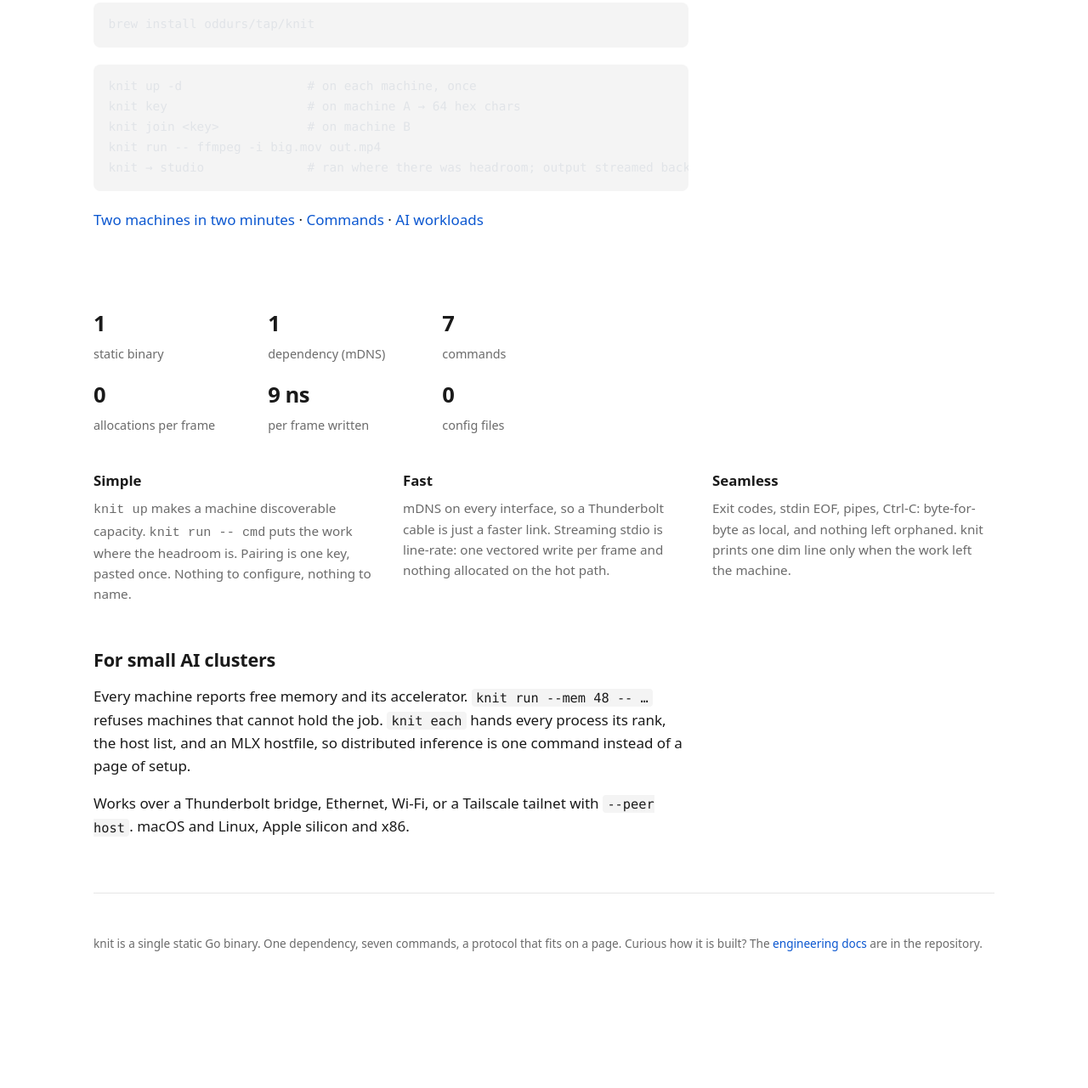
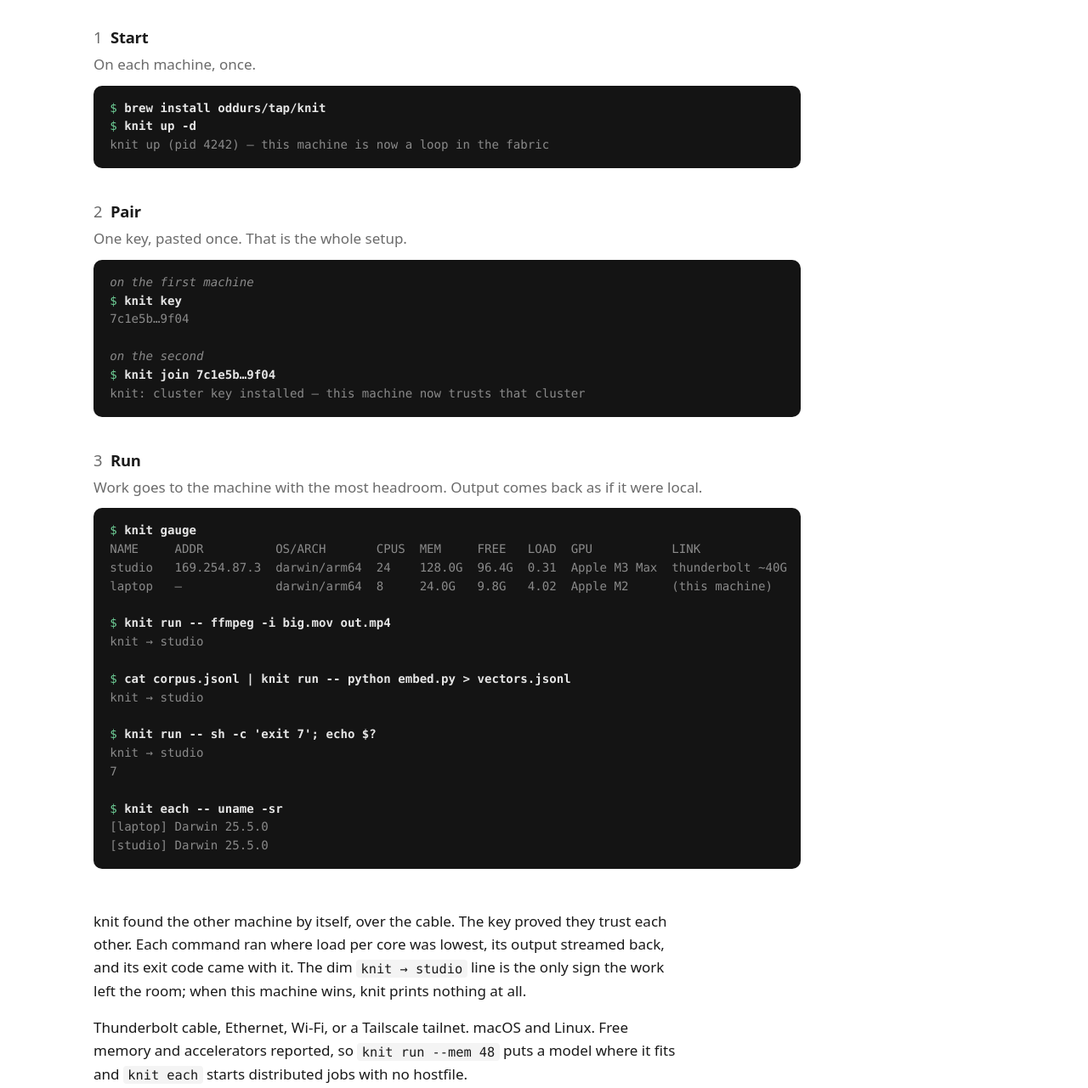
Before and after one commit to oddurs/knit, an Astro site in the folder site/: page / in a window 1280 px wide. Shown: the part 277-1558 px from the top of the page at 85% size. Before the commit the page ends 1430 px from the top, so only its background shows below. Built offline with nearby package versions, Linux system fonts and the light colour scheme; Astro itself is replaced by a stand-in of ours.

Commit message:
docs site: landing page is the terminal session — start, pair, run
Three annotated terminal blocks carry the whole idea: install and start,
paste one key, then run commands that land where there is headroom with
output and exit codes coming back as if local. A short paragraph explains
what happened. No highlighter, no script: a 20-line component marks
commands, notes, and output.

```diff
--- /dev/null
+++ b/site/src/components/Term.astro
@@ -0,0 +1,15 @@
+---
+// Term renders a terminal transcript. Lines starting with "$ " are commands,
+// "# " are comments, everything else is output. No highlighter, no script.
+const { lines } = Astro.props;
+const rows = lines.trim().split('\n').map((l) => {
+  if (l.startsWith('$ ')) return { kind: 'cmd', text: l.slice(2) };
+  if (l.startsWith('# ')) return { kind: 'note', text: l.slice(2) };
+  return { kind: 'out', text: l };
+});
+---
+<pre class="term">{rows.map((r) =>
+  r.kind === 'cmd' ? <span class="cmd"><span class="ps">$ </span>{r.text}{'\n'}</span>
+  : r.kind === 'note' ? <span class="note">{r.text}{'\n'}</span>
+  : <span class="out">{r.text}{'\n'}</span>
+)}</pre>
--- a/site/src/pages/index.astro
+++ b/site/src/pages/index.astro
@@ -1,54 +1,73 @@
 ---
 import Base from '../layouts/Base.astro';
-import { Code } from 'astro:components';
+import Term from '../components/Term.astro';
 const base = import.meta.env.BASE_URL;
-const install = `brew install oddurs/tap/knit`;
-const quick = `knit up -d                 # on each machine, once
-knit key                   # on machine A → 64 hex chars
-knit join <key>            # on machine B
-knit run -- ffmpeg -i big.mov out.mp4
-knit → studio              # ran where there was headroom; output streamed back`;
 ---
 <Base>
   <section class="hero">
     <h1>knit</h1>
-    <p class="tag">Weave your machines into one fabric. Zero config, one binary, and commands that behave as if they ran here.</p>
-    <Code code={install} lang="sh" themes={{ light: 'github-light', dark: 'github-dark' }} />
-    <Code code={quick} lang="sh" themes={{ light: 'github-light', dark: 'github-dark' }} />
-    <p>
-      <a href={`${base}docs/getting-started/quickstart/`}>Two machines in two minutes</a> ·
-      <a href={`${base}docs/reference/commands/`}>Commands</a> ·
-      <a href={`${base}docs/guides/ai-workloads/`}>AI workloads</a>
-    </p>
+    <p class="tag">Share hardware with the machines around you. One binary, no configuration, and commands that behave exactly as if they ran here.</p>
   </section>
 
-  <section class="facts">
-    <div><b>1</b><span>static binary</span></div>
-    <div><b>1</b><span>dependency (mDNS)</span></div>
-    <div><b>7</b><span>commands</span></div>
-    <div><b>0</b><span>allocations per frame</span></div>
-    <div><b>9 ns</b><span>per frame written</span></div>
-    <div><b>0</b><span>config files</span></div>
-  </section>
+  <section class="demo">
+    <div class="step">
+      <h2><span>1</span>Start</h2>
+      <p>On each machine, once.</p>
+      <Term lines={`
+$ brew install oddurs/tap/knit
+$ knit up -d
+knit up (pid 4242) — this machine is now a loop in the fabric
+`} />
+    </div>
 
-  <section class="pillars">
-    <div>
-      <h3>Simple</h3>
-      <p><code>knit up</code> makes a machine discoverable capacity. <code>knit run -- cmd</code> puts the work where the headroom is. Pairing is one key, pasted once. Nothing to configure, nothing to name.</p>
+    <div class="step">
+      <h2><span>2</span>Pair</h2>
+      <p>One key, pasted once. That is the whole setup.</p>
+      <Term lines={`
+# on the first machine
+$ knit key
+7c1e5b…9f04
+
+# on the second
+$ knit join 7c1e5b…9f04
+knit: cluster key installed — this machine now trusts that cluster
+`} />
     </div>
-    <div>
-      <h3>Fast</h3>
-      <p>mDNS on every interface, so a Thunderbolt cable is just a faster link. Streaming stdio is line-rate: one vectored write per frame and nothing allocated on the hot path.</p>
-    </div>
-    <div>
-      <h3>Seamless</h3>
-      <p>Exit codes, stdin EOF, pipes, Ctrl-C: byte-for-byte as local, and nothing left orphaned. knit prints one dim line only when the work left the machine.</p>
+
+    <div class="step">
+      <h2><span>3</span>Run</h2>
+      <p>Work goes to the machine with the most headroom. Output comes back as if it were local.</p>
+      <Term lines={`
+$ knit gauge
+NAME     ADDR          OS/ARCH       CPUS  MEM     FREE   LOAD  GPU           LINK
+studio   169.254.87.3  darwin/arm64  24    128.0G  96.4G  0.31  Apple M3 Max  thunderbolt ~40G
+laptop   —             darwin/arm64  8     24.0G   9.8G   4.02  Apple M2      (this machine)
+
+$ knit run -- ffmpeg -i big.mov out.mp4
+knit → studio
+
+$ cat corpus.jsonl | knit run -- python embed.py > vectors.jsonl
+knit → studio
+
+$ knit run -- sh -c 'exit 7'; echo $?
+knit → studio
+7
+
+$ knit each -- uname -sr
+[laptop] Darwin 25.5.0
+[studio] Darwin 25.5.0
+`} />
     </div>
   </section>
 
-  <section class="prose">
-    <h2>For small AI clusters</h2>
-    <p>Every machine reports free memory and its accelerator. <code>knit run --mem 48 -- …</code> refuses machines that cannot hold the job. <code>knit each</code> hands every process its rank, the host list, and an MLX hostfile, so distributed inference is one command instead of a page of setup.</p>
-    <p>Works over a Thunderbolt bridge, Ethernet, Wi-Fi, or a Tailscale tailnet with <code>--peer host</code>. macOS and Linux, Apple silicon and x86.</p>
+  <section class="explain">
+    <p>knit found the other machine by itself, over the cable. The key proved they trust each other. Each command ran where load per core was lowest, its output streamed back, and its exit code came with it. The dim <code>knit → studio</code> line is the only sign the work left the room; when this machine wins, knit prints nothing at all.</p>
+    <p>Thunderbolt cable, Ethernet, Wi-Fi, or a Tailscale tailnet. macOS and Linux. Free memory and accelerators reported, so <code>knit run --mem 48</code> puts a model where it fits and <code>knit each</code> starts distributed jobs with no hostfile.</p>
+    <p class="links">
+      <a href={`${base}docs/getting-started/quickstart/`}>Two machines in two minutes</a>
+      <a href={`${base}docs/reference/commands/`}>Commands</a>
+      <a href={`${base}docs/guides/ai-workloads/`}>AI workloads</a>
+      <a href="https://github.com/oddurs/knit">GitHub</a>
+    </p>
   </section>
 </Base>
--- a/site/src/styles/global.css
+++ b/site/src/styles/global.css
@@ -82,13 +82,30 @@
 .prose th { font-weight: 600; }
 
 /* Landing */
-.hero { padding: 4rem 0 2rem; max-width: var(--measure); }
+.hero { padding: 4rem 0 1.5rem; max-width: var(--measure); }
 .hero h1 { font-size: 3rem; line-height: 1.05; letter-spacing: -0.03em; margin: 0 0 0.75rem; }
-.hero .tag { font-size: 1.35rem; color: var(--muted); margin: 0 0 2rem; line-height: 1.4; }
-.hero pre { font-size: 1rem; }
-.facts { display: grid; grid-template-columns: repeat(auto-fit, minmax(9rem, 1fr)); gap: 1rem 2rem; margin: 2.5rem 0; max-width: 60ch; }
-.facts div b { display: block; font-size: 1.6rem; letter-spacing: -0.02em; font-weight: 650; }
-.facts div span { color: var(--muted); font-size: 0.9rem; }
-.pillars { display: grid; grid-template-columns: repeat(auto-fit, minmax(16rem, 1fr)); gap: 2rem; margin: 2rem 0 3rem; }
-.pillars h3 { margin: 0 0 0.4rem; font-size: 1.05rem; }
-.pillars p { margin: 0; color: var(--muted); font-size: 0.95rem; }
+.hero .tag { font-size: 1.3rem; color: var(--muted); margin: 0; line-height: 1.4; max-width: 34em; }
+
+.demo { max-width: 52rem; margin: 1.5rem 0 0; }
+.step { margin: 2.25rem 0; }
+.step h2 { font-size: 1.15rem; margin: 0 0 0.25rem; letter-spacing: -0.01em; display: flex; align-items: baseline; gap: 0.6rem; }
+.step h2 span { color: var(--muted); font-weight: 500; font-variant-numeric: tabular-nums; }
+.step p { margin: 0 0 0.7rem; color: var(--muted); }
+
+.term {
+  --t-bg: #141414; --t-fg: #e6e6e6; --t-dim: #8a8a8a; --t-ps: #6fcf97;
+  background: var(--t-bg); color: var(--t-fg);
+  margin: 0; padding: 1rem 1.2rem; border-radius: 10px; overflow-x: auto;
+  font: 0.88rem/1.55 ui-monospace, SFMono-Regular, Menlo, Consolas, "Liberation Mono", monospace;
+  tab-size: 4;
+}
+@media (prefers-color-scheme: dark) { .term { --t-bg: #1a1a1a; box-shadow: inset 0 0 0 1px var(--rule); } }
+.term .cmd { color: var(--t-fg); font-weight: 600; }
+.term .ps { color: var(--t-ps); font-weight: 400; }
+.term .note { color: var(--t-dim); font-style: italic; }
+.term .out { color: var(--t-dim); }
+
+.explain { max-width: var(--measure); margin: 3rem 0 0; }
+.explain p { margin: 0 0 1rem; }
+.explain code { font-family: ui-monospace, SFMono-Regular, Menlo, Consolas, monospace; font-size: 0.9em; background: var(--code-bg); padding: 0.1em 0.35em; border-radius: 4px; }
+.explain .links { display: flex; flex-wrap: wrap; gap: 0.4rem 1.5rem; margin-top: 1.5rem; }
```
